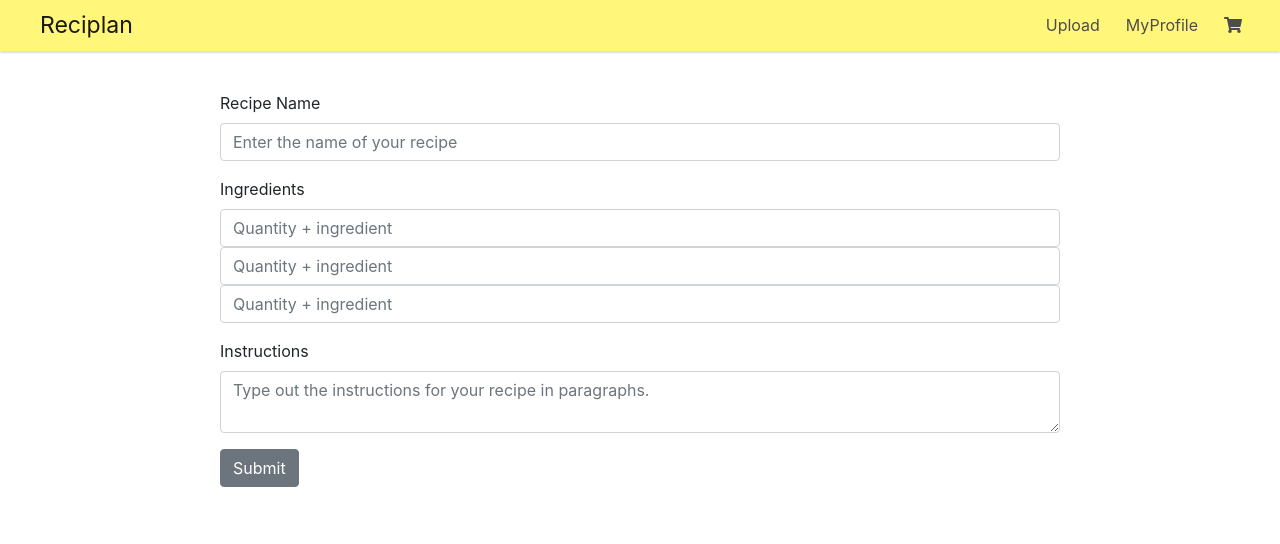
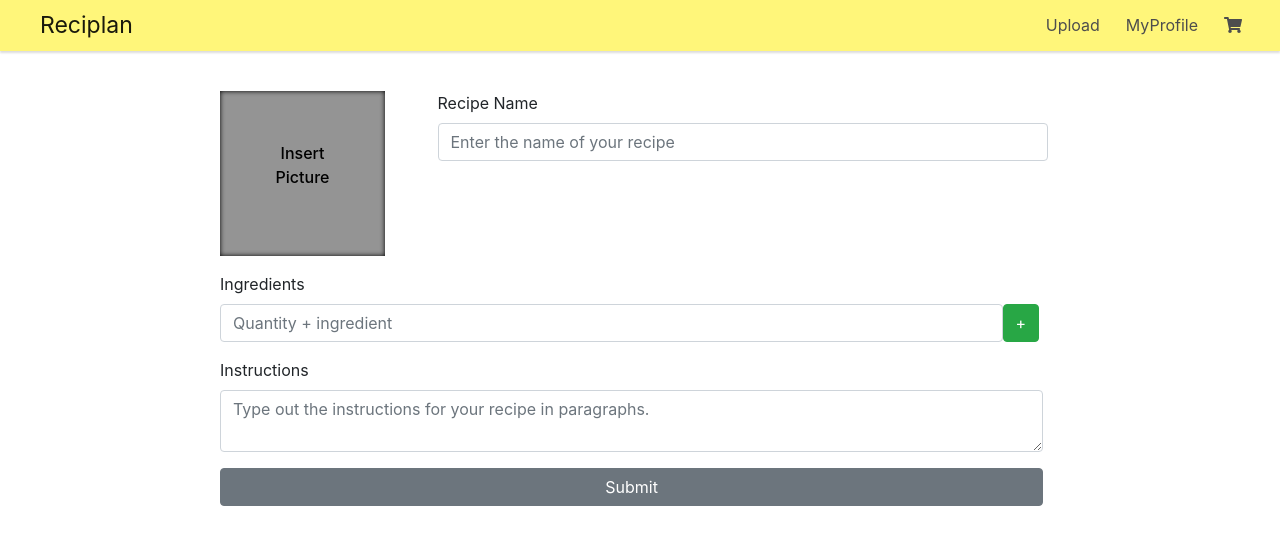
Before and after one commit to olphil99/reciplan, a React (Create React App) app: page /newrecipe in a window 1280 px wide. Shown: the top 544 px of the page. Built offline with nearby package versions, Linux system fonts and the light colour scheme.

Commit message:
add recipe, ingredients

```diff
--- a/src/components/home.js
+++ b/src/components/home.js
@@ -17,7 +17,7 @@ class Home extends Component {
   }
 
   componentDidMount() {
-    axios.get(`${SERVICE_URL}/homepage/results/`)
+    axios.get(`${SERVICE_URL}`)
     .then(res => {
       console.log(res)
       this.setState({ ret: res.data });
--- a/src/components/newrecipe.js
+++ b/src/components/newrecipe.js
@@ -13,13 +13,18 @@ class NewRecipe extends Component {
   constructor(props) {
     super(props);
     this.state = {
-      recipe: {}
+      recipe: {},
+      ingredientRows: []
     }
+    this.validateRecipe = this.validateRecipe.bind(this);
+    this.postNewRecipe = this.postNewRecipe.bind(this);
+    this.addIngredients = this.addIngredients.bind(this);
+    this.addPicture = this.addPicture.bind(this);
   }
 
   async postNewRecipe(recipe) {
     try {
-      const response = await axios.post(`${SERVICE_URL}/homepage/results/`, recipe); // change to an updated url
+      const response = await axios.post(`${SERVICE_URL}/results/`, recipe); // change to an updated url
       const data = await response.json();
       return data;
     } catch(e) {
@@ -28,25 +33,61 @@ class NewRecipe extends Component {
     }
   }
 
+  validateRecipe(event) {
+    // if any
+  }
+
+  addIngredients() {
+    let t = this.state.ingredientRows;
+    let id = `ingredient-${t.lenght}`;
+    t.push(<Input name={id} id={id} placeholder="Quantity + ingredient" key={id} required />);
+    this.setState({ ingredientRows: t });
+  }
+
+  addPicture() {
+
+  }
+
   render() {
+    console.log(this.state.ingredientRows && this.state.ingredientRows[0])
     return(
       <Container>
         <Form>
           <FormGroup>
-            <Label for="recipe-name">Recipe Name</Label>
-            <Input name="recipe-name" id="recipe-name" placeholder="Enter the name of your recipe" />
+            <Row>
+              <Col sm="3">
+                <div className="insert-picture" onClick={this.addPicture}>
+                  <a href="/"/>
+                  Insert Picture
+                </div>
+              </Col>
+              <Col sm="9">
+                <Label for="recipe-name">Recipe Name</Label>
+                <Input name="recipe-name" id="recipe-name" placeholder="Enter the name of your recipe" style={{width: '98%'}} required />
+              </Col>
+            </Row>
           </FormGroup>
           <FormGroup>
             <Label for="ingredients">Ingredients</Label>
-            <Input name="ingredient-one" id="ingredient-one" placeholder="Quantity + ingredient" />
-            <Input  name="ingredient-two" id="ingredient-two" placeholder="Quantity + ingredient" />
-            <Input name="ingredient-three" id="ingredient-three" placeholder="Quantity + ingredient" />
+            <Row>
+              <Col sm="11" style={{paddingRight: 0}}>
+                <Input name="ingredient-one" id="ingredient-one" placeholder="Quantity + ingredient" key="ingredient-one" required />
+                {this.state.ingredientRows.map(child => child)}
+              </Col>
+              <Col className="no-padding">
+                <Button onClick={this.addIngredients} color="success" style={{position:'absolute', bottom: 0}}>+</Button>
+              </Col>
+            </Row>
           </FormGroup>
           <FormGroup>
             <Label for="instructions">Instructions</Label>
-            <Input type="textarea" name="instructions" id="instructions" placeholder="Type out the instructions for your recipe in paragraphs." />
+            <Input type="textarea" name="instructions" id="instructions" placeholder="Type out the instructions for your recipe in paragraphs." style={{width: '98%'}} required />
           </FormGroup>
-          <Button>Submit</Button>
+          <Row>
+            <Col sm="12">
+              <Button style={{width:'98%'}} onSubmit={this.validateRecipe}>Submit</Button>
+            </Col>
+          </Row>
         </Form>
       </Container>
     )
--- a/src/index.css
+++ b/src/index.css
@@ -15,3 +15,35 @@ code {
 .container {
   padding: 40px 150px 40px 150px;
 }
+
+.no-padding {
+  padding: 0;
+}
+
+.insert-picture {
+  width: 165px;
+  height: 165px;
+  background-color: #949494;
+  text-align: center;
+  word-wrap: normal;
+  padding: 50px;
+  color: black;
+  font-weight: 500;
+  -moz-box-shadow: inset 0 0 5px #000000;
+  -webkit-box-shadow: inset 0 0 5px #000000;
+  box-shadow: inset 0 0 5px #000000;
+}
+
+.insert-picture > a {
+  width: 165px;
+  height: 165px;
+  position: absolute;
+  left: 15px;
+  top: 0;
+}
+
+@media only screen and (max-width: 600px) {
+  .container {
+    padding: 40px;
+  }
+}
--- a/src/utils.js
+++ b/src/utils.js
@@ -1 +1 @@
-export const SERVICE_URL = 'http://127.0.0.1:8000';
+export const SERVICE_URL = 'http://127.0.0.1:8000/api/';
```
